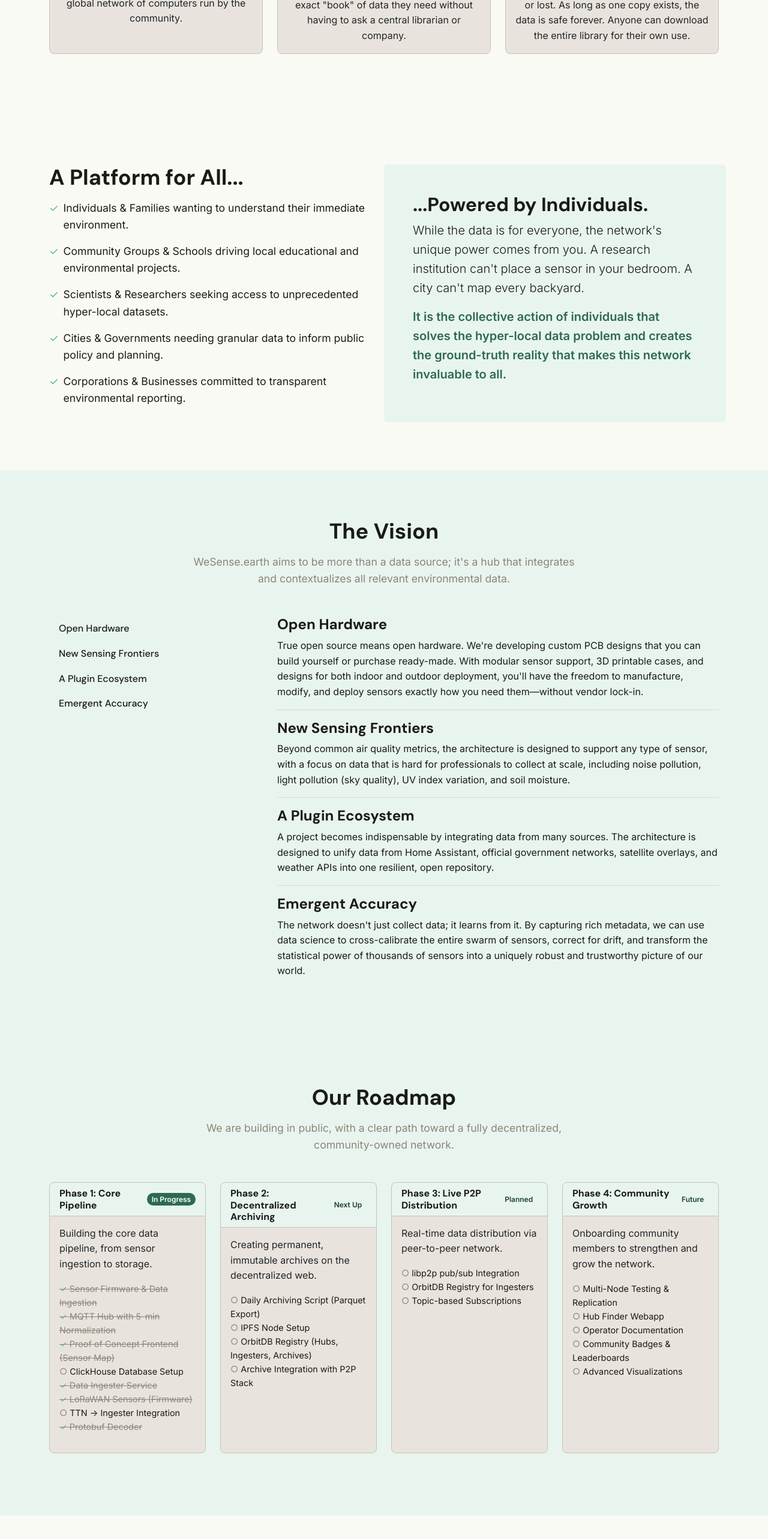
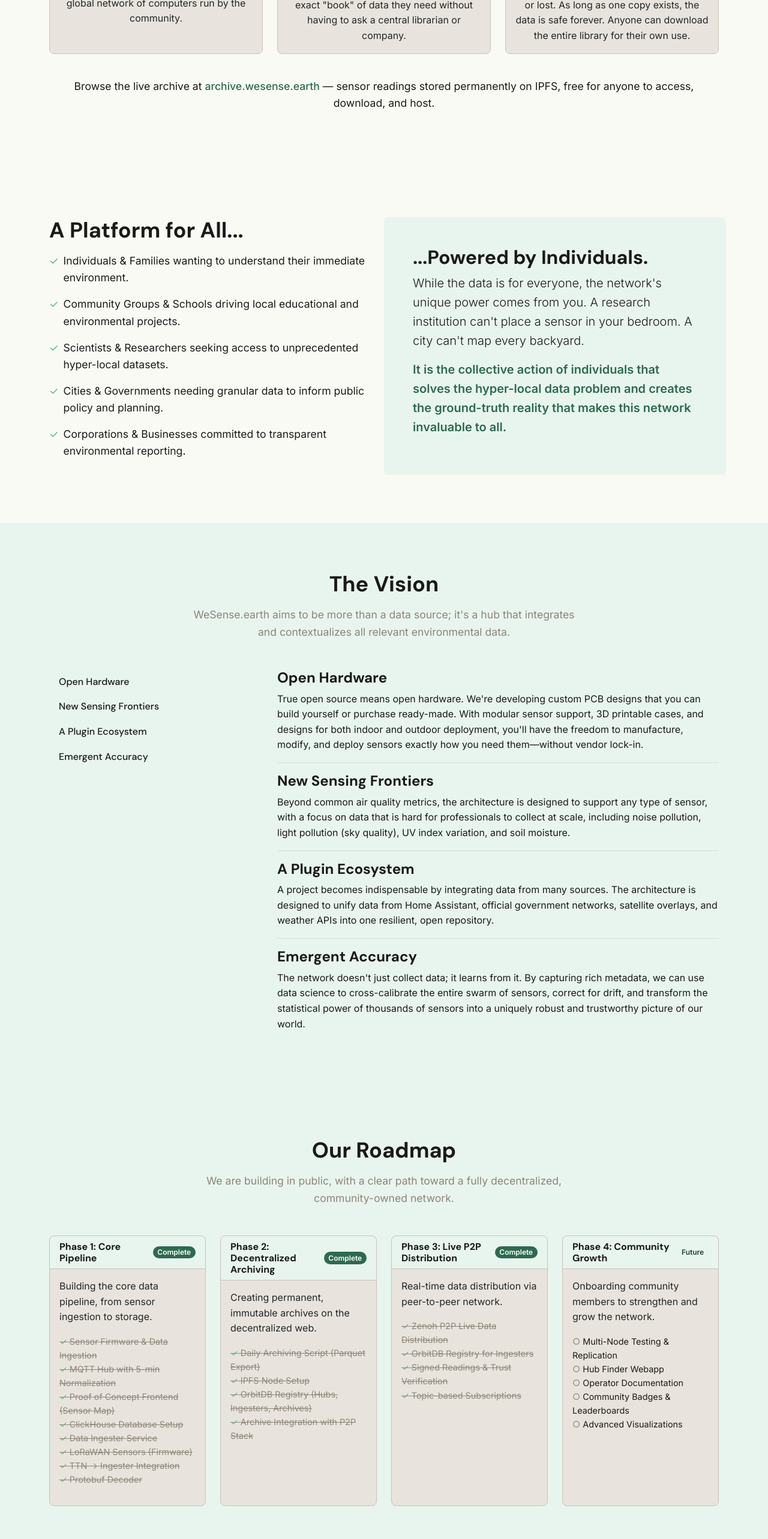
Before and after one commit to wesense-earth/wesense-website, a React (Vite) app: page / in a window 1280 px wide. Shown: the part 2400-4966 px from the top of the page at 60% size. Built offline with nearby package versions, Linux system fonts and the light colour scheme.

Commit message:
Add IPFS archive link to How It Works section, update roadmap to reflect Phase 1,2 and 3 Complete

```diff
--- a/src/components/HowItWorks.jsx
+++ b/src/components/HowItWorks.jsx
@@ -40,6 +40,17 @@ const HowItWorks = () => {
             </Col>
           ))}
         </Row>
+        <Row className="mt-3">
+          <Col className="text-center">
+            <p style={{ fontSize: '1.1rem' }}>
+              Browse the live archive at{' '}
+              <a href="https://ipfs.io/ipns/archive.wesense.earth/" target="_blank" rel="noopener noreferrer" className="link-brand">
+                archive.wesense.earth
+              </a>
+              {' '}&mdash; sensor readings stored permanently on IPFS, free for anyone to access, download, and host.
+            </p>
+          </Col>
+        </Row>
       </Container>
     </section>
   );
--- a/src/components/Roadmap.jsx
+++ b/src/components/Roadmap.jsx
@@ -4,41 +4,42 @@ import { Container, Row, Col, Card, Badge } from 'react-bootstrap';
 const roadmapPhases = [
   {
     phase: 'Phase 1: Core Pipeline',
-    status: 'In Progress',
+    status: 'Complete',
     badgeClass: 'bg-brand',
     description: 'Building the core data pipeline, from sensor ingestion to storage.',
     items: [
       { text: 'Sensor Firmware & Data Ingestion', done: true },
       { text: 'MQTT Hub with 5-min Normalization', done: true },
       { text: 'Proof of Concept Frontend (Sensor Map)', done: true },
-      { text: 'ClickHouse Database Setup', done: false },
+      { text: 'ClickHouse Database Setup', done: true },
       { text: 'Data Ingester Service', done: true },
       { text: 'LoRaWAN Sensors (Firmware)', done: true },
-      { text: 'TTN → Ingester Integration', done: false },
+      { text: 'TTN → Ingester Integration', done: true },
       { text: 'Protobuf Decoder', done: true },
     ],
   },
   {
     phase: 'Phase 2: Decentralized Archiving',
-    status: 'Next Up',
-    badgeClass: 'bg-brand-light',
+    status: 'Complete',
+    badgeClass: 'bg-brand',
     description: 'Creating permanent, immutable archives on the decentralized web.',
     items: [
-      { text: 'Daily Archiving Script (Parquet Export)', done: false },
-      { text: 'IPFS Node Setup', done: false },
-      { text: 'OrbitDB Registry (Hubs, Ingesters, Archives)', done: false },
-      { text: 'Archive Integration with P2P Stack', done: false },
+      { text: 'Daily Archiving Script (Parquet Export)', done: true },
+      { text: 'IPFS Node Setup', done: true },
+      { text: 'OrbitDB Registry (Hubs, Ingesters, Archives)', done: true },
+      { text: 'Archive Integration with P2P Stack', done: true },
     ],
   },
   {
     phase: 'Phase 3: Live P2P Distribution',
-    status: 'Planned',
-    badgeClass: 'bg-brand-light',
+    status: 'Complete',
+    badgeClass: 'bg-brand',
     description: 'Real-time data distribution via peer-to-peer network.',
     items: [
-      { text: 'libp2p pub/sub Integration', done: false },
-      { text: 'OrbitDB Registry for Ingesters', done: false },
-      { text: 'Topic-based Subscriptions', done: false },
+      { text: 'Zenoh P2P Live Data Distribution', done: true },
+      { text: 'OrbitDB Registry for Ingesters', done: true },
+      { text: 'Signed Readings & Trust Verification', done: true },
+      { text: 'Topic-based Subscriptions', done: true },
     ],
   },
   {
--- a/src/index.css
+++ b/src/index.css
@@ -393,6 +393,19 @@ hr {
   color: #fff;
 }
 
+/* Brand-coloured links */
+a.link-brand {
+  color: var(--canopy);
+  font-weight: 500;
+  text-decoration: none;
+}
+a.link-brand:hover {
+  text-decoration: underline;
+}
+[data-theme="dark"] a.link-brand {
+  color: var(--fern);
+}
+
 /* Selection highlight */
 ::selection {
   background-color: var(--lichen);
```
